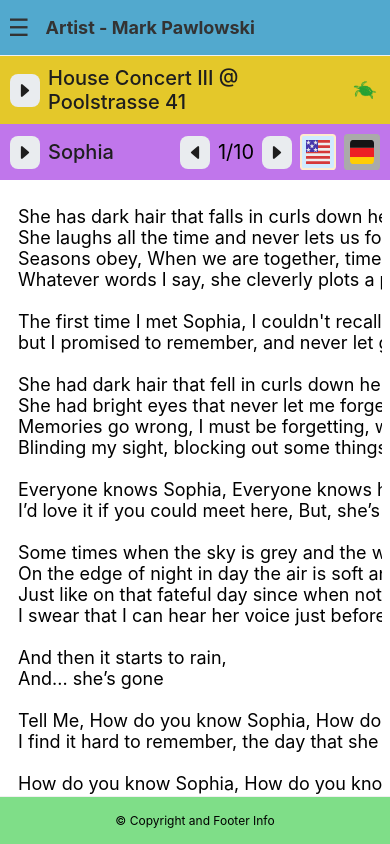
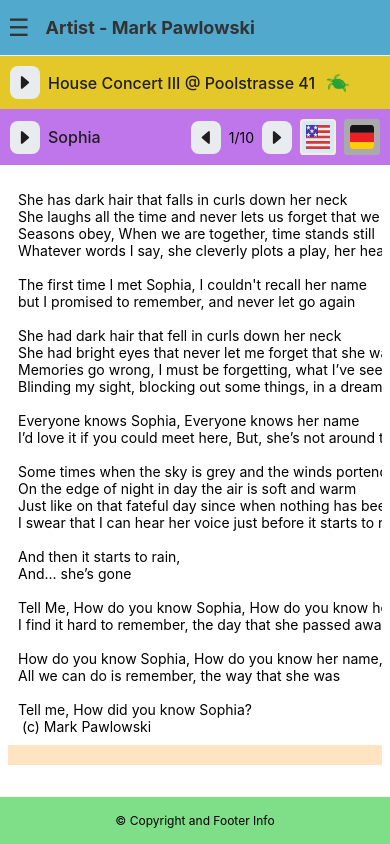
Before and after one commit to markpawl/EventsFromScratch, a React Native app: screen / in a window 390 px wide. Built offline with nearby package versions, Linux system fonts and the light colour scheme.

Commit message:
use a global style object (in typography.ts) to set font sizes throughout the app. this allows you to change a font size in one place and have the change affect text in any component

```diff
--- a/AppStyles.tsx
+++ b/AppStyles.tsx
@@ -1,4 +1,5 @@
 import { StyleSheet } from 'react-native';
+import { Typography } from './styles/typography'; // Import your centralized typography
 
 export const AppStyles = StyleSheet.create({
   container: {
@@ -6,6 +7,7 @@ export const AppStyles = StyleSheet.create({
     backgroundColor: '#ffffff',
   },
   headerBar: {
+    ...Typography.headerText,
     flexDirection: 'row',
     justifyContent: 'flex-start',
     alignItems: 'center',
@@ -18,13 +20,10 @@ export const AppStyles = StyleSheet.create({
     padding: 8,
   },
   menuIcon: {
-    fontSize: 24,
-    color: '#333',
+    ...Typography.menuIcon,
   },
   artistName: {
-    fontSize: 18,
-    fontWeight: 'bold',
-    color: '#333',
+    ...Typography.artistName,
   },
   songDetailsAreax: {
     backgroundColor: '#bf52b2',
@@ -95,10 +94,8 @@ export const AppStyles = StyleSheet.create({
     borderRadius: 8,
   },
   eventInfoText: {
-        //flex: 1,
-    fontSize: 20,
-    fontWeight: '500',
-    color: '#1e1e1e',
+    // flex: 1, // Keep flex if it's for layout, not typography
+    ...Typography.eventInfoText,
   },
   songSelectHeader: {
     flexDirection: 'row',
@@ -121,14 +118,12 @@ export const AppStyles = StyleSheet.create({
     paddingRight: 12,
   },
   songTitle: {
-    flex: 1,
-    fontSize: 20,
-    fontWeight: '500',
-    color: '#1e1e1e',
+    flex: 1, // Keep flex if it's for layout, not typography
+    ...Typography.songTitle,
   },
   songPosition: {
-    fontSize: 20,
-    color: '#000000',
+    // No flex here, so just apply typography
+    ...Typography.songPosition,
   },
   controlsRow: {
     flexDirection: 'row',
@@ -178,8 +173,7 @@ export const AppStyles = StyleSheet.create({
     borderTopColor: '#f0f0f0',
     backgroundColor: '#7fde88',
   },
-  footerText: {
-    fontSize: 12,
-    color: '#000'
+  footerText: { // Apply the new footer text style
+    ...Typography.footerText,
   },
 });
--- a/components/PageContentStyles.ts
+++ b/components/PageContentStyles.ts
@@ -1,14 +1,11 @@
 
 import { StyleSheet } from 'react-native';
+import { Typography } from '../styles/typography'; // Import centralized typography styles
 
 export const PageContentStyles = StyleSheet.create({
   preContent: {
     margin: 10,
-    // React Native doesn't support CSS font stacks directly.
-    // You'd typically specify a single font family name that's loaded.
-    // Using a generic system font for now.
-    fontFamily: 'System', // Or 'Helvetica Neue', 'Roboto', etc.
-    fontSize: 18, // 'large' is typically 18px
+    ...Typography.songLyrics, // 'large' is typically 18px
   },
   caretIcon: {
     fontSize: 20, // 'larger' is typically 20px
--- /dev/null
+++ b/styles/typography.ts
@@ -0,0 +1,75 @@
+import { StyleSheet } from 'react-native';
+
+// Define base font sizes for consistency
+const baseFontSizes = {
+  h1: 24, // 24 Large header, e.g., main screen titles
+  h2: 20, // Sub-headers, e.g., artist/event names
+  h3: 18, // Section titles, e.g., "Event Details"
+  body: 16, // Standard body text
+  lyrics: 14, // Slightly smaller for lyrics
+  caption: 14, // Smaller text, e.g., song position
+  small: 12, // Very small text, e.g., footer
+};
+
+// Export specific font size constants for direct use if needed
+export const FontSizes = {
+  headerText: baseFontSizes.h1,
+  plainContent: baseFontSizes.body,
+  boldContent: baseFontSizes.body, // Can be same size as plain, but bolded
+  artistName: baseFontSizes.h3,
+  eventInfo: baseFontSizes.body,
+  songTitle: baseFontSizes.body,
+  songLyrics: baseFontSizes.lyrics,
+  songPosition: baseFontSizes.caption,
+  menuIcon: baseFontSizes.h1,
+  footer: baseFontSizes.small,
+};
+
+// Export common typography styles as a StyleSheet object
+export const Typography = StyleSheet.create({
+  headerText: {
+    fontSize: FontSizes.headerText,
+    fontWeight: 'bold',
+  },
+  plainContent: {
+    fontSize: FontSizes.plainContent,
+    color: '#333',
+  },
+  boldContent: {
+    fontSize: FontSizes.boldContent,
+    fontWeight: 'bold',
+    color: '#333',
+  },
+  artistName: {
+    fontSize: FontSizes.artistName,
+    fontWeight: 'bold',
+    color: '#333',
+  },
+  eventInfoText: {
+    fontSize: FontSizes.eventInfo,
+    fontWeight: '500',
+    color: '#1e1e1e',
+  },
+  songTitle: {
+    fontSize: FontSizes.songTitle,
+    fontWeight: '500',
+    color: '#1e1e1e',
+  },
+  songPosition: {
+    fontSize: FontSizes.songPosition,
+    color: '#000000',
+  },
+  songLyrics: {
+    fontFamily: 'System', // Or 'Helvetica Neue', 'Roboto', etc.
+    fontSize: FontSizes.songLyrics,
+    color: '#000000',
+  },
+  menuIcon: {
+    fontSize: FontSizes.menuIcon,
+    color: '#333',
+  },
+  footerText: {
+    fontSize: FontSizes.footer,
+    color: '#000',
+  },
+});
```
